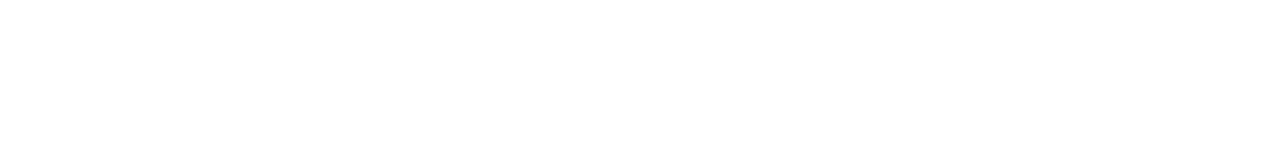
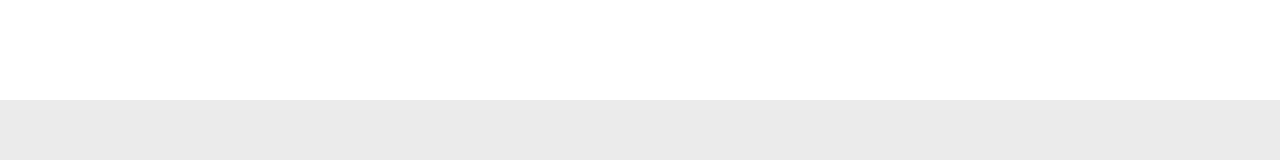
Before and after one commit to Ghashie/transportadoraTingua, a plain HTML site: page pages/index.html in a window 1280 px wide. Drawn offline with nearby package versions, Linux system fonts and the light colour scheme; a small style sheet from the web is missing.

Commit message:
Decisão das cores

```diff
--- a/css/index.css
+++ b/css/index.css
@@ -0,0 +1,11 @@
+body{
+    margin: 0;
+    padding: 0;
+    background-color: rgb(235, 235, 235);
+}
+
+header{
+    width: 100%;
+    height: 100px;
+    background-color: #ffffff;
+}
--- a/pages/index.html
+++ b/pages/index.html
@@ -8,6 +8,9 @@
     <script src="https://cdn.jsdelivr.net/npm/bootstrap@5.3.3/dist/js/bootstrap.bundle.min.js"
         integrity="sha384-YvpcrYf0tY3lHB60NNkmXc5s9fDVZLESaAA55NDzOxhy9GkcIdslK1eN7N6jIeHz"
         crossorigin="anonymous"></script>
+    <link href="https://cdn.jsdelivr.net/npm/bootstrap@5.3.3/dist/css/bootstrap.min.css" rel="stylesheet"
+        integrity="sha384-1BmE4kWBq78iYhFldvKuhfTAU6auU8tT94WrHftjDbrCEXSU1oBoqyl2QvZ6jIW3" crossorigin="anonymous">
+        <link rel="stylesheet" href="../css/index.css">
 </head>
 
 <body>
```
Also changed, not shown: 1 other file.
